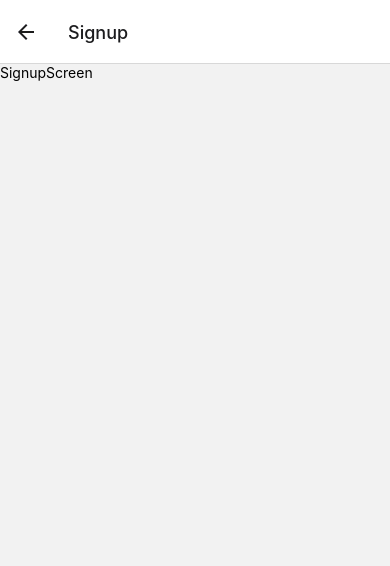
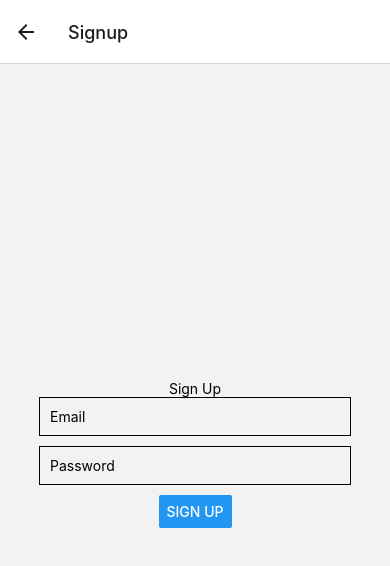
Before and after one commit to Valentino-Junior/Management-app, a React Native app: screen /Signup in a window 390 px wide. Shown: the top 566 px of the page. Built offline with nearby package versions, Linux system fonts and the light colour scheme.

Commit message:
Added signup inputs

```diff
--- a/Screens/SignupScreen.js
+++ b/Screens/SignupScreen.js
@@ -1,12 +1,51 @@
-import { StyleSheet, Text, View } from 'react-native'
-import React from 'react'
+// SignupScreen.js
+import React, { useState } from 'react';
+import { StyleSheet, Text, TextInput, Button, View } from 'react-native';
 
-export default function SignupScreen() {
+const SignupScreen = ({ navigation }) => {
+  const [email, setEmail] = useState('');
+  const [password, setPassword] = useState('');
+
+  const handleSignup = () => {
+    // Perform signup logic here
+    // For example, you can create a new user account
+    // If signup is successful, navigate to HomeScreen
+    navigation.navigate('Home');
+  };
+
   return (
-    <View>
-      <Text>SignupScreen</Text>
+    <View style={styles.container}>
+      <Text>Sign Up</Text>
+      <TextInput
+        placeholder="Email"
+        value={email}
+        onChangeText={setEmail}
+        style={styles.input}
+      />
+      <TextInput
+        placeholder="Password"
+        value={password}
+        onChangeText={setPassword}
+        secureTextEntry
+        style={styles.input}
+      />
+      <Button title="Sign Up" onPress={handleSignup} />
     </View>
-  )
-}
+  );
+};
 
-const styles = StyleSheet.create({})
+const styles = StyleSheet.create({
+  container: {
+    flex: 1,
+    alignItems: 'center',
+    justifyContent: 'center',
+  },
+  input: {
+    width: '80%',
+    borderWidth: 1,
+    padding: 10,
+    marginBottom: 10,
+  },
+});
+
+export default SignupScreen;
```
